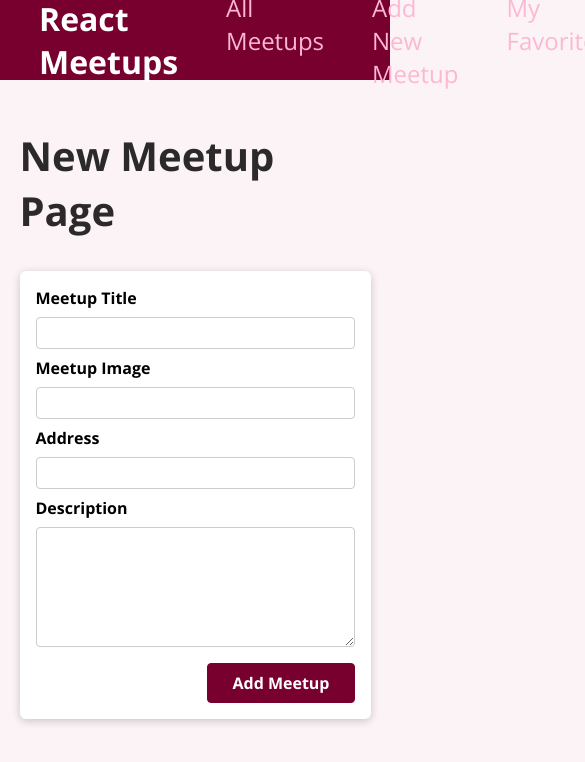
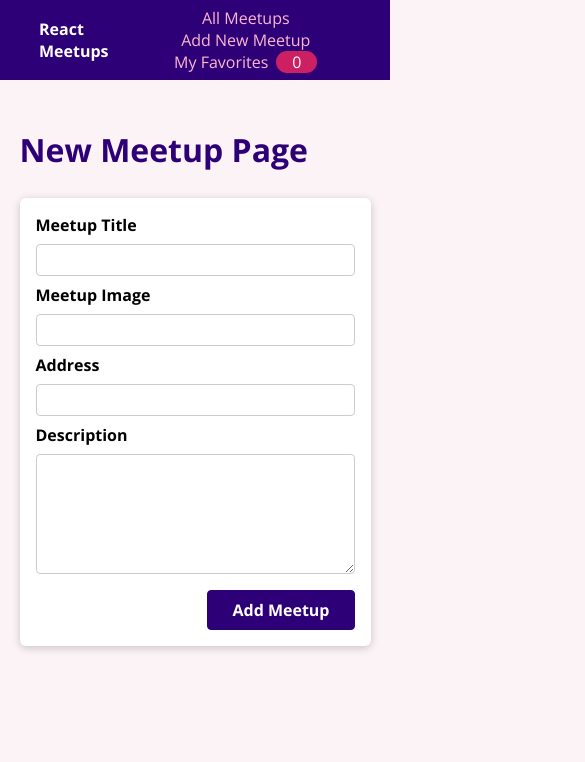
Before and after one commit to EricL81/React-Meetups-App, a React (Create React App) app: page /new-meetup in a window 390 px wide. Shown: the top 762 px of the page, 585 px wide, since content can reach past the window. Built offline with nearby package versions, Linux system fonts and the light colour scheme; no server answers; the database is empty.

Commit message:
CSS Header + MeetupItem + Responsive

```diff
--- a/src/components/layout/MainNavigation.js
+++ b/src/components/layout/MainNavigation.js
@@ -9,8 +9,10 @@ function MainNavigation() {
 
 	return (
 		<header className={classes.header}>
-			<div className={classes.logo}>React Meetups</div>
 			<nav>
+				<Link to="/" className={classes.logo}>
+					React Meetups
+				</Link>
 				<ul>
 					<li>
 						<Link to="/">All Meetups</Link>
--- a/src/components/layout/MainNavigation.module.css
+++ b/src/components/layout/MainNavigation.module.css
@@ -3,15 +3,16 @@
     height: 5rem;
     display: flex;
     align-items: center;
-    justify-content: space-between;
-    background-color: #77002e;
+    justify-content: center;
+    background-color: #2e0077;
     padding: 0 10%;
 }
 
 .logo {
-    font-size: 2rem;
-    color: white;
+    font-size: 1rem;
+    color: white !important;
     font-weight: bold;
+    margin: auto 0;
 }
 
 .header ul {
@@ -20,15 +21,17 @@
     padding: 0;
     display: flex;
     align-items: baseline;
+    flex-wrap: wrap;
+    justify-content: center;
 }
 
 .header li {
-    margin-left: 3rem;
+    margin-left: 2rem;
 }
 
 .header a {
     text-decoration: none;
-    font-size: 1.5rem;
+    font-size: 1rem;
     color: #fcb8d2;
 }
 
@@ -42,4 +45,20 @@
     border-radius: 12px;
     padding: 0 1rem;
     margin-left: 0.5rem;
+    font-size: 1rem
 }
+
+nav {
+    width: 100%;
+    display: flex;
+    justify-content: center;
+}
+
+@media only screen and (min-width: 576px) {
+    .logo {
+        font-size: 1.7rem;
+    }
+    .header a {
+        font-size: 1.3rem;
+    }
+}
--- a/src/components/meetups/MeetupItem.js
+++ b/src/components/meetups/MeetupItem.js
@@ -53,15 +53,15 @@ function MeetupItem(props) {
 						<p>{props.description}</p>
 					</div>
 					<div className={classes.actions}>
-						<button onClick={toggleFavoriteStatusHandler}>{itemIsFavorite ? "Remove from Favorites" : "To Favorites"}</button>
-					</div>
-					<div className={classes.actions}>
-						<i className="material-icons" style={{ color: "green", cursor: "pointer" }} onClick={() => setCurrentId(props.id)}>
-							create
-						</i>
-						<i className="material-icons" style={{ color: "red", cursor: "pointer" }} onClick={() => onDeleteMeetupHandler(props.id)}>
-							close
-						</i>
+						<button className={classes.favorite} onClick={toggleFavoriteStatusHandler}>
+							{itemIsFavorite ? "Remove from Favorites" : "Favorite"}
+						</button>
+						<button className={classes.update} onClick={() => setCurrentId(props.id)}>
+							Update
+						</button>
+						<button className={classes.delete} onClick={() => onDeleteMeetupHandler(props.id)}>
+							Delete
+						</button>
 					</div>
 				</Card>
 			)}
--- a/src/components/meetups/MeetupItem.module.css
+++ b/src/components/meetups/MeetupItem.module.css
@@ -33,13 +33,35 @@
 .actions button {
     font: inherit;
     cursor: pointer;
-    color: #77002e;
-    border: 1px solid #77002e;
     background-color: transparent;
     padding: 0.5rem 1.5rem;
     border-radius: 4px;
+    margin: 0.5rem 0.5rem;
+}
+
+.favorite {
+    color: #77002e;
+    border: 1px solid #77002e;
+}
+
+.update {
+    color: #007714;
+    border: 1px solid #007714;
+}
+
+.delete {
+    color: red;
+    border: 1px solid red;
 }
 
 .actions button:hover, .actions button:active {
     background-color: #ffe2ed;
 }
+
+@media only screen and (min-width: 576px) {
+    .actions button {
+        padding: 0.5rem 1.5rem;
+        border-radius: 4px;
+        margin: 0 1rem;
+    }
+}
--- a/src/components/meetups/NewMeetupForm.module.css
+++ b/src/components/meetups/NewMeetupForm.module.css
@@ -29,10 +29,10 @@
 .actions button {
     font: inherit;
     cursor: pointer;
-    background-color: #77002e;
+    background-color: #2e0077;
     color: white;
     padding: 0.5rem 1.5rem;
-    border: 1px solid #77002e;
+    border: 1px solid #2e0077;
     border-radius: 4px;
     font-weight: bold;
 }
--- a/src/index.css
+++ b/src/index.css
@@ -10,11 +10,17 @@ body {
 }
 
 h1 {
-  font-size: 2.5rem;
+  font-size: 2rem;
   color: #2c292b;
 }
 
 h2 {
-  font-size: 1.5rem;
+  font-size: 1rem;
   color: #2c292b;
 }
+
+@media only screen and (min-width: 576px) {
+  h1 {
+    font-size: 2.5rem
+  }
+}
--- a/src/pages/AllMeetups.js
+++ b/src/pages/AllMeetups.js
@@ -32,7 +32,7 @@ function AllMeetupsPage() {
 
 	return (
 		<section>
-			<h1>All Meetups Page</h1>
+			<h1 style={{ "text-align": "center", color: "#2e0077" }}>All Meetups Page</h1>
 			<MeetupList meetups={loadedMeetups} />
 		</section>
 	);
--- a/src/pages/Favorites.js
+++ b/src/pages/Favorites.js
@@ -9,7 +9,7 @@ function FavoritesPage() {
 	let content;
 
 	if (favoritesCtx.totalFavorites === 0) {
-		content = <p>You got no favorites yet Start adding some?</p>;
+		content = <p>You got no favorites yet. Start adding some?</p>;
 	} else {
 		content = <MeetupList meetups={favoritesCtx.favorites} />;
 	}
--- a/src/pages/NewMeetup.js
+++ b/src/pages/NewMeetup.js
@@ -13,7 +13,7 @@ function NewMeetupPage() {
 
 	return (
 		<section>
-			<h1>New Meetup Page</h1>
+			<h1 style={{ color: "#2e0077" }}>New Meetup Page</h1>
 			<NewMeetupForm onAddMeetup={addMeetupHandler} />
 		</section>
 	);
```
